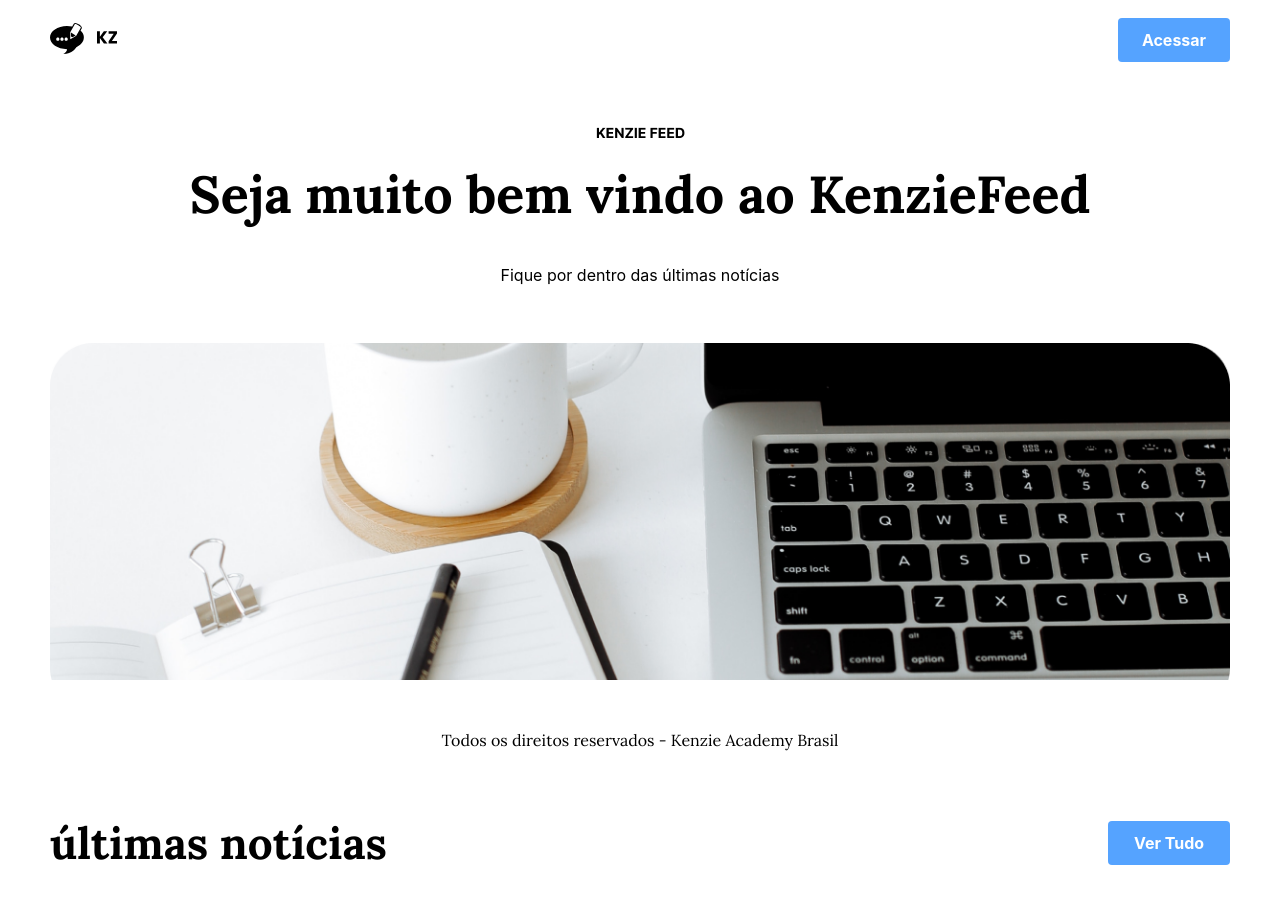
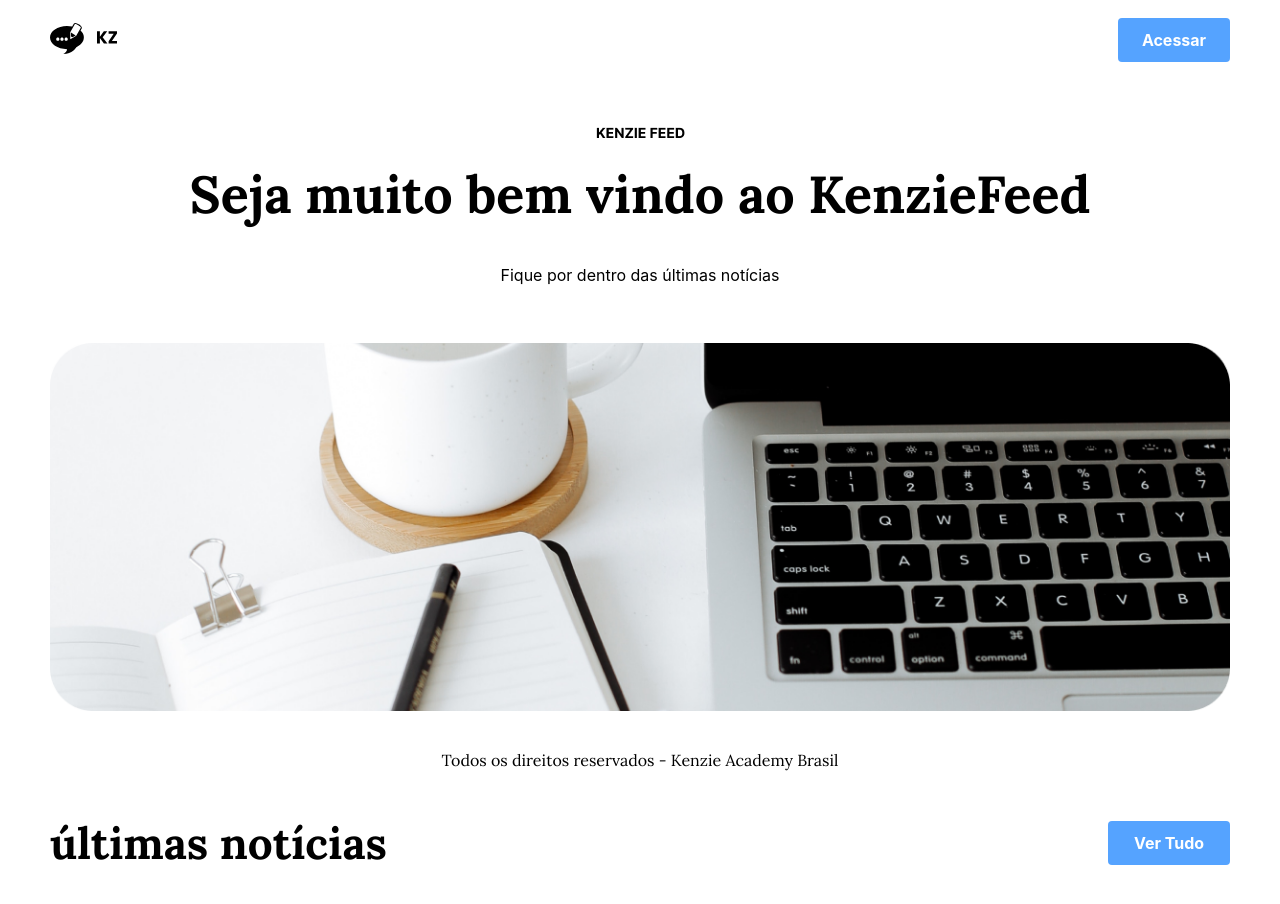
Before and after one commit to LuisFernandoL/Feed, a React (Vite) app: page /home in a window 1280 px wide. Shown: the top 904 px of the page. Built offline with nearby package versions, Linux system fonts and the light colour scheme; no server answers.

Commit message:
fix: footer

```diff
--- a/src/Components/Footer/styled.ts
+++ b/src/Components/Footer/styled.ts
@@ -11,7 +11,8 @@
     display: flex;
     align-items: center;
     justify-content: center;
+    text-align: center;
     width: 100%;
-    height: 12rem;
+    height: 8rem;
   }
 `
--- a/src/Pages/Login/style.ts
+++ b/src/Pages/Login/style.ts
@@ -51,6 +51,8 @@
       }
 
       h1 {
+        min-width: clamp(150px, 100%, 430px);
+        text-align: center;
         font-weight: 700;
         font-size: 2.75rem;
       }
```
